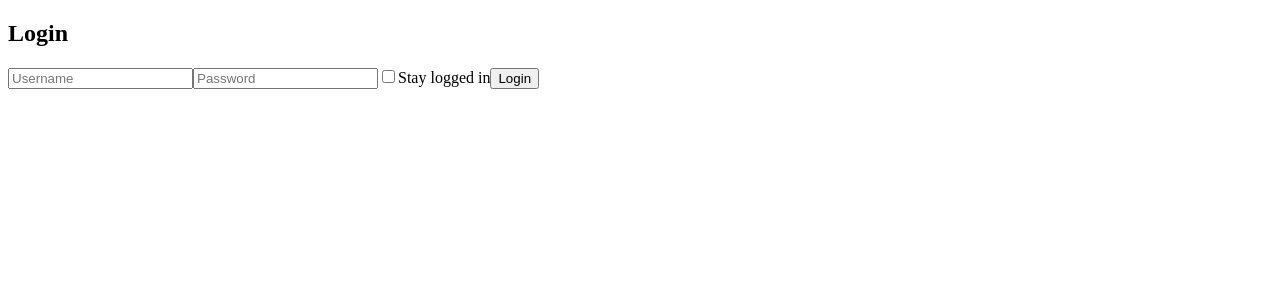
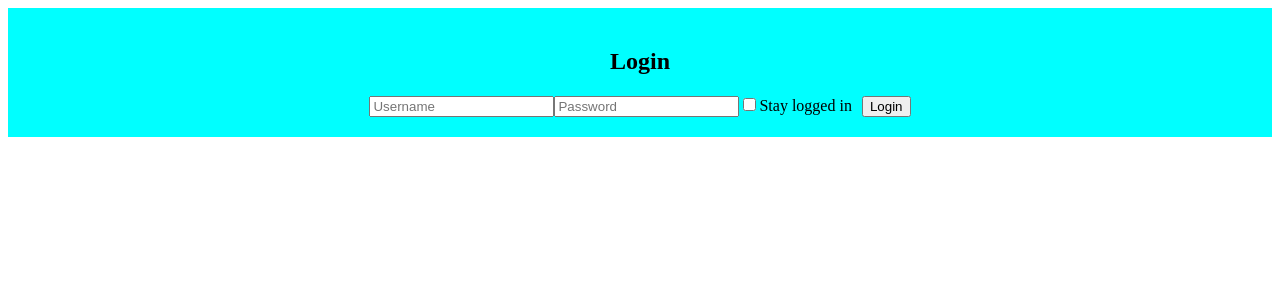
Before and after one commit to Micha3671/my_todo_list, a React (Create React App) app in the folder todo/: page /login in a window 1280 px wide. Shown: the top 300 px of the page. Built offline with nearby package versions, Linux system fonts and the light colour scheme.

Commit message:
Login-Seite vollstaendig

```diff
--- a/todo/src/Login.js
+++ b/todo/src/Login.js
@@ -1,4 +1,5 @@
 import React, { useState } from "react";
+import styles from "./Login.module.css";
 
 const Login = () => {
   const [rememberMe, setRememberMe] = useState(false);
@@ -8,21 +9,32 @@ const Login = () => {
   };
 
   return (
-    <div>
+    <div className={styles.loginContainer}>
       <h2>Login</h2>
-      <form>
-        <input type="text" placeholder="Username" />
-        <input type="password" placeholder="Password" />
-        <label>
+      <div className={styles.loginForm}>
+        <input
+          className={styles.inputField}
+          type="text"
+          placeholder="Username"
+        />
+        <input
+          className={styles.inputField}
+          type="password"
+          placeholder="Password"
+        />
+        <label className={styles.checkboxLabel}>
           <input
+            className={styles.checkboxInput}
             type="checkbox"
             checked={rememberMe}
             onChange={handleCheckboxChange}
           />
           Stay logged in
         </label>
-        <button type="submit">Login</button>
-      </form>
+        <button type="submit" className={styles.loginButton}>
+          Login
+        </button>
+      </div>
     </div>
   );
 };
--- a/todo/src/Login.module.css
+++ b/todo/src/Login.module.css
@@ -0,0 +1,11 @@
+.loginContainer {
+  display: flex;
+  flex-direction: column;
+  align-items: center;
+  background-color: cyan;
+  padding: 20px;
+}
+
+.loginButton {
+  margin-left: 10px;
+}
```
